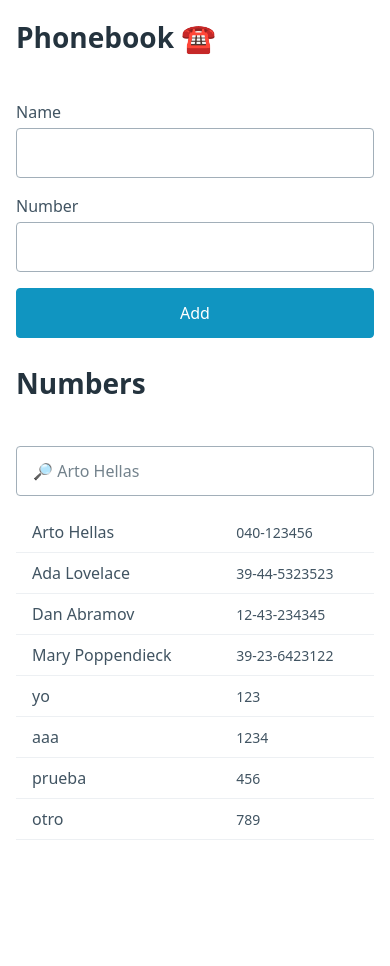
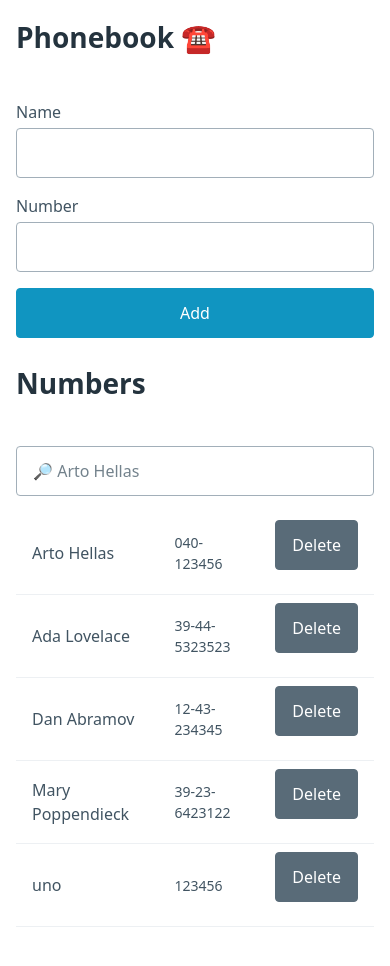
Before and after one commit to mescalantea/fullstackopen, a React (Create React App) app in the folder part2/phonebook/: page / in a window 390 px wide. Before the commit the page ends 880 px from the top, so only its background shows below. Built offline with nearby package versions, Linux system fonts and the light colour scheme; data requests are answered from the project's data file.

Commit message:
part2 phonebook step9

```diff
--- a/part2/phonebook/db.json
+++ b/part2/phonebook/db.json
@@ -22,26 +22,8 @@
     },
     {
       "id": 5,
-      "name": "yo",
-      "number": "123",
-      "visible": true
-    },
-    {
-      "id": 6,
-      "name": "aaa",
-      "number": "1234",
-      "visible": true
-    },
-    {
-      "id": 7,
-      "name": "prueba",
-      "number": "456",
-      "visible": true
-    },
-    {
-      "id": 8,
-      "name": "otro",
-      "number": "789",
+      "name": "uno",
+      "number": "123456",
       "visible": true
     }
   ]
--- a/part2/phonebook/src/components/App.js
+++ b/part2/phonebook/src/components/App.js
@@ -2,7 +2,7 @@ import React, { useState, useEffect } from 'react'
 import Persons from './Persons'
 import PersonForm from './PersonForm'
 import Filter from './Filter'
-import { getAll, isVisible, add } from '../services/persons'
+import { getAll, isVisible, add, remove } from '../services/persons'
 
 const App = () => {
     const [persons, setPersons] = useState([])
@@ -89,6 +89,19 @@ const App = () => {
             .finally(() => setLoading(false))
     }
 
+    const handleDelete = id => {
+        setLoading(true)
+        remove(id)
+            .then(() => {
+                setPersons(persons.filter(p => p.id !== id))
+            })
+            .catch(e => {
+                console.error(e);
+                alert(`Error deleting person with ID: ${id}`)
+            })
+            .finally(() => setLoading(false))
+    }
+
     return (
         <div>
             <h2>Phonebook <span role='img' aria-label='phone'>☎️</span></h2>
@@ -102,7 +115,7 @@ const App = () => {
             />
             <h2>Numbers</h2>
             <Filter search={search} handleSearch={handleSearch} />
-            <Persons persons={persons} />
+            <Persons persons={persons} handleDelete={handleDelete} />
 
         </div>
     )
--- a/part2/phonebook/src/components/Person.js
+++ b/part2/phonebook/src/components/Person.js
@@ -1,7 +1,12 @@
 import React from 'react'
 
-const Person = ({ person }) => {
+const Person = ({ person, handleDelete }) => {
     const { name, number } = person
-    return (<tr><th>{name}</th><td>{number}</td></tr>)
+    return (<tr><th>{name}</th><td>{number}</td><td><button className="secondary" onClick={() => {
+        if (!window.confirm(`Delete ${person.name}?`)) {
+            return
+        }
+        handleDelete(person.id)
+    }} >Delete</button></td></tr>)
 }
 export default Person
--- a/part2/phonebook/src/components/Persons.js
+++ b/part2/phonebook/src/components/Persons.js
@@ -1,13 +1,13 @@
 import React from 'react'
 import Person from "./Person"
 
-const Persons = ({ persons }) => {
+const Persons = ({ persons, handleDelete }) => {
     return (
         <table>
             <tbody>
                 {
                     persons.filter(({ visible }) => visible)
-                        .map((person) => (<Person key={person.id} person={person} />) )
+                        .map((person) => (<Person key={person.id} person={person} handleDelete={handleDelete} />) )
                 }
             </tbody>
         </table>
--- a/part2/phonebook/src/services/persons.js
+++ b/part2/phonebook/src/services/persons.js
@@ -14,5 +14,9 @@ const add = async newPerson => {
         .then(response => response.data)
 }
 
+const remove = id => {
+   return axios.delete(`${process.env.REACT_APP_API_URL}/${id}`)
+}
 
-export { getAll, isVisible, add }
+
+export { getAll, isVisible, add, remove }
```
